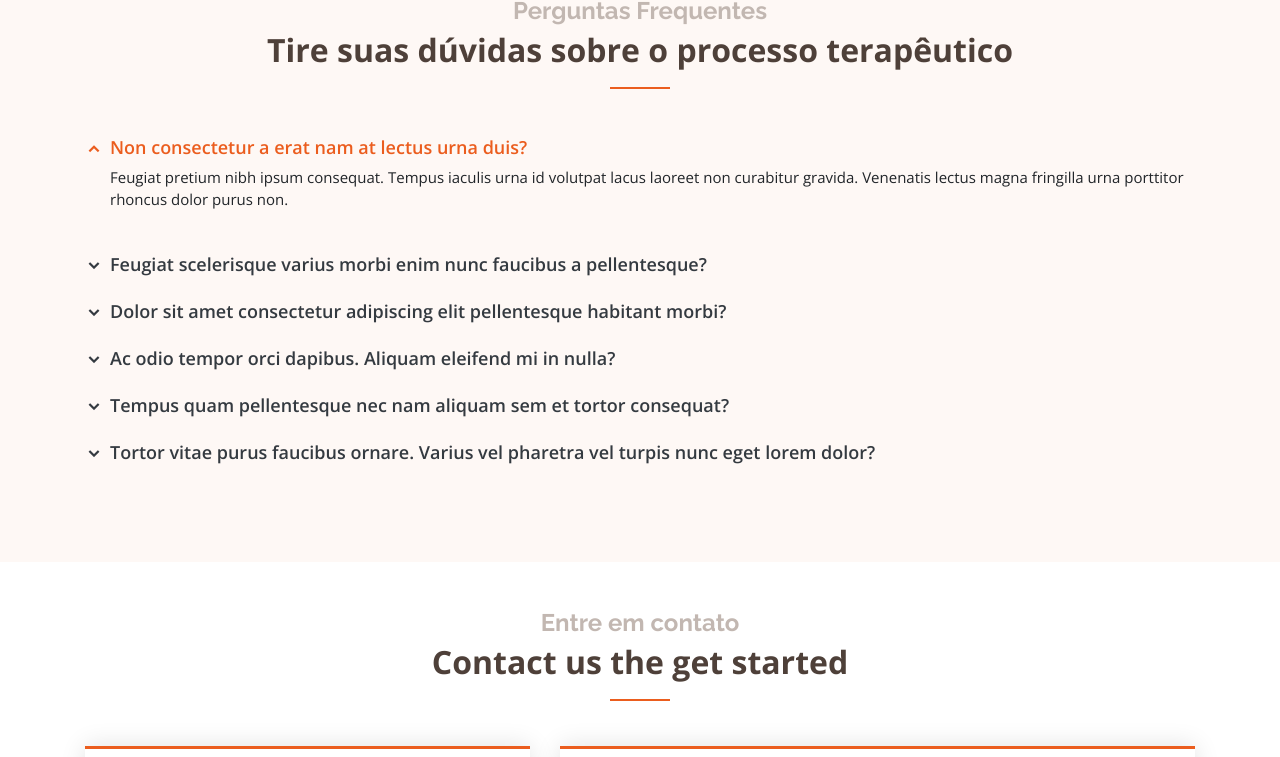
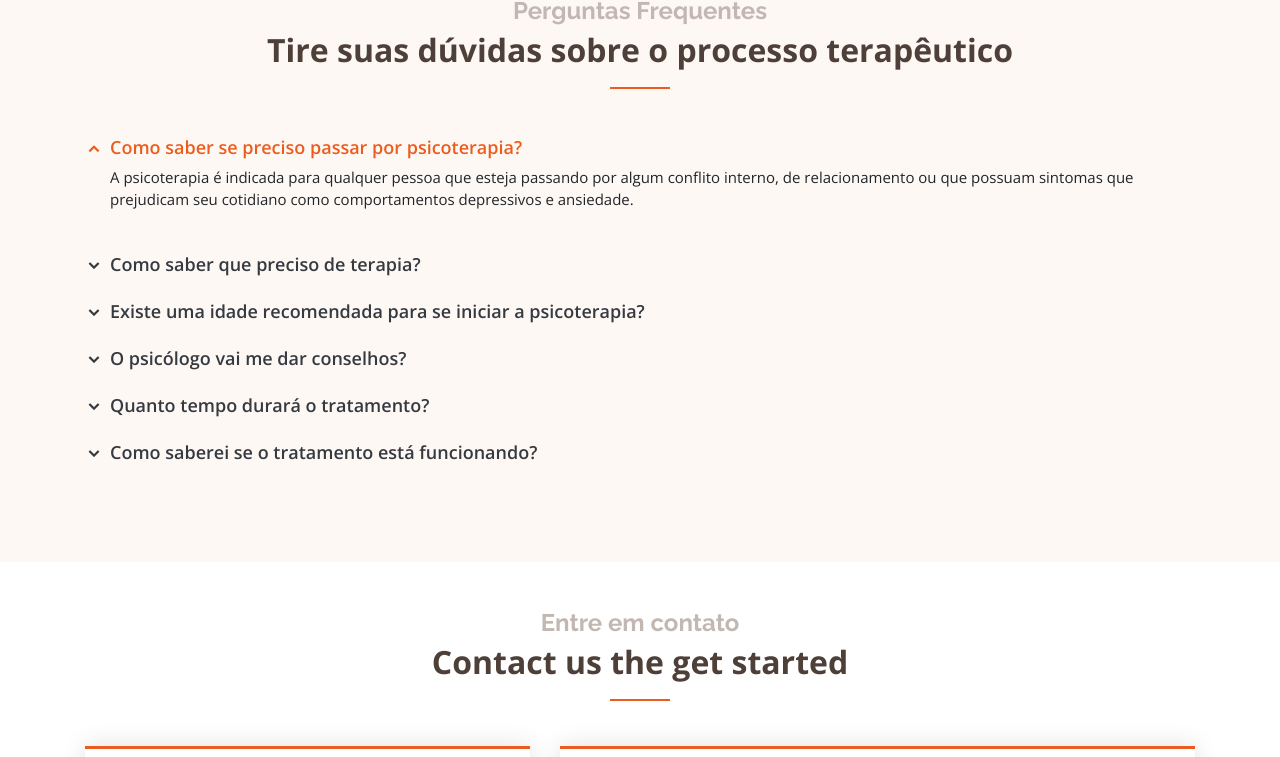
Before and after one commit to yanfernandes/fluirpsicologia, a plain HTML site: page index.html in a window 1280 px wide. Shown: the part 3149-3906 px from the top of the page. Drawn offline with nearby package versions, Linux system fonts and the light colour scheme.

Commit message:
Update index.html
Add info to section - FAQ

```diff
--- a/index.html
+++ b/index.html
@@ -269,55 +269,55 @@
             <ul class="faq-list">
 
               <li data-aos="fade-up" data-aos-delay="100">
-                <a data-toggle="collapse" class="" href="#faq1">Non consectetur a erat nam at lectus urna duis? <i class="icofont-simple-up"></i></a>
+                <a data-toggle="collapse" class="" href="#faq1">Como saber se preciso passar por psicoterapia? <i class="icofont-simple-up"></i></a>
                 <div id="faq1" class="collapse show" data-parent=".faq-list">
                   <p>
-                    Feugiat pretium nibh ipsum consequat. Tempus iaculis urna id volutpat lacus laoreet non curabitur gravida. Venenatis lectus magna fringilla urna porttitor rhoncus dolor purus non.
+                    A psicoterapia é indicada para qualquer pessoa que esteja passando por algum conflito interno, de relacionamento ou que possuam sintomas que prejudicam seu cotidiano como comportamentos depressivos e ansiedade.
                   </p>
                 </div>
               </li>
 
               <li data-aos="fade-up" data-aos-delay="200">
-                <a data-toggle="collapse" href="#faq2" class="collapsed">Feugiat scelerisque varius morbi enim nunc faucibus a pellentesque? <i class="icofont-simple-up"></i></a>
+                <a data-toggle="collapse" href="#faq2" class="collapsed">Como saber que preciso de terapia? <i class="icofont-simple-up"></i></a>
                 <div id="faq2" class="collapse" data-parent=".faq-list">
                   <p>
-                    Dolor sit amet consectetur adipiscing elit pellentesque habitant morbi. Id interdum velit laoreet id donec ultrices. Fringilla phasellus faucibus scelerisque eleifend donec pretium. Est pellentesque elit ullamcorper dignissim. Mauris ultrices eros in cursus turpis massa tincidunt dui.
+                    Se você sente que experimenta um mal-estar crescente, se tem sintomas de algum transtorno, padrões tóxicos ou se deseja ampliar seu autoconhecimento para viver uma vida mais plena e equilibrada, saiba que é importante fazer terapia.
                   </p>
                 </div>
               </li>
 
               <li data-aos="fade-up" data-aos-delay="300">
-                <a data-toggle="collapse" href="#faq3" class="collapsed">Dolor sit amet consectetur adipiscing elit pellentesque habitant morbi? <i class="icofont-simple-up"></i></a>
+                <a data-toggle="collapse" href="#faq3" class="collapsed">Existe uma idade recomendada para se iniciar a psicoterapia? <i class="icofont-simple-up"></i></a>
                 <div id="faq3" class="collapse" data-parent=".faq-list">
                   <p>
-                    Eleifend mi in nulla posuere sollicitudin aliquam ultrices sagittis orci. Faucibus pulvinar elementum integer enim. Sem nulla pharetra diam sit amet nisl suscipit. Rutrum tellus pellentesque eu tincidunt. Lectus urna duis convallis convallis tellus. Urna molestie at elementum eu facilisis sed odio morbi quis
+                    Não existe uma idade correta para se começar a psicoterapia. O tratamento depende da abordagem de cada profissional e do problema enfrentado pela criança.
                   </p>
                 </div>
               </li>
 
               <li data-aos="fade-up" data-aos-delay="400">
-                <a data-toggle="collapse" href="#faq4" class="collapsed">Ac odio tempor orci dapibus. Aliquam eleifend mi in nulla? <i class="icofont-simple-up"></i></a>
+                <a data-toggle="collapse" href="#faq4" class="collapsed">O psicólogo vai me dar conselhos? <i class="icofont-simple-up"></i></a>
                 <div id="faq4" class="collapse" data-parent=".faq-list">
                   <p>
-                    Dolor sit amet consectetur adipiscing elit pellentesque habitant morbi. Id interdum velit laoreet id donec ultrices. Fringilla phasellus faucibus scelerisque eleifend donec pretium. Est pellentesque elit ullamcorper dignissim. Mauris ultrices eros in cursus turpis massa tincidunt dui.
+                    O papel do terapeuta é fazer com que você reflita sobre suas questões e te ajudar a encontrar soluções para elas, isso tudo baseando-se em seus desejos e convicções.
                   </p>
                 </div>
               </li>
 
               <li data-aos="fade-up" data-aos-delay="500">
-                <a data-toggle="collapse" href="#faq5" class="collapsed">Tempus quam pellentesque nec nam aliquam sem et tortor consequat? <i class="icofont-simple-up"></i></a>
+                <a data-toggle="collapse" href="#faq5" class="collapsed">Quanto tempo durará o tratamento? <i class="icofont-simple-up"></i></a>
                 <div id="faq5" class="collapse" data-parent=".faq-list">
                   <p>
-                    Molestie a iaculis at erat pellentesque adipiscing commodo. Dignissim suspendisse in est ante in. Nunc vel risus commodo viverra maecenas accumsan. Sit amet nisl suscipit adipiscing bibendum est. Purus gravida quis blandit turpis cursus in
+                    Depende de muitas variáveis. A principal é que estejamos envolvidos na terapia. O psicólogo dará as ferramentas, técnicas e estratégias com as quais resolver o problema, mas é o paciente que deve fazer o trabalho.
                   </p>
                 </div>
               </li>
 
               <li data-aos="fade-up" data-aos-delay="600">
-                <a data-toggle="collapse" href="#faq6" class="collapsed">Tortor vitae purus faucibus ornare. Varius vel pharetra vel turpis nunc eget lorem dolor? <i class="icofont-simple-up"></i></a>
+                <a data-toggle="collapse" href="#faq6" class="collapsed">Como saberei se o tratamento está funcionando? <i class="icofont-simple-up"></i></a>
                 <div id="faq6" class="collapse" data-parent=".faq-list">
                   <p>
-                    Laoreet sit amet cursus sit amet dictum sit amet justo. Mauris vitae ultricies leo integer malesuada nunc vel. Tincidunt eget nullam non nisi est sit amet. Turpis nunc eget lorem dolor sed. Ut venenatis tellus in metus vulputate eu scelerisque. Pellentesque diam volutpat commodo sed egestas egestas fringilla phasellus faucibus. Nibh tellus molestie nunc non blandit massa enim nec.
+                    No princípio, você se sente ‘médio’, ‘mal’ ou ‘bem’, mas essas não são emoções. Passadas umas três ou quatro sessões, você é capaz de se expressar mais.
                   </p>
                 </div>
               </li>
```
